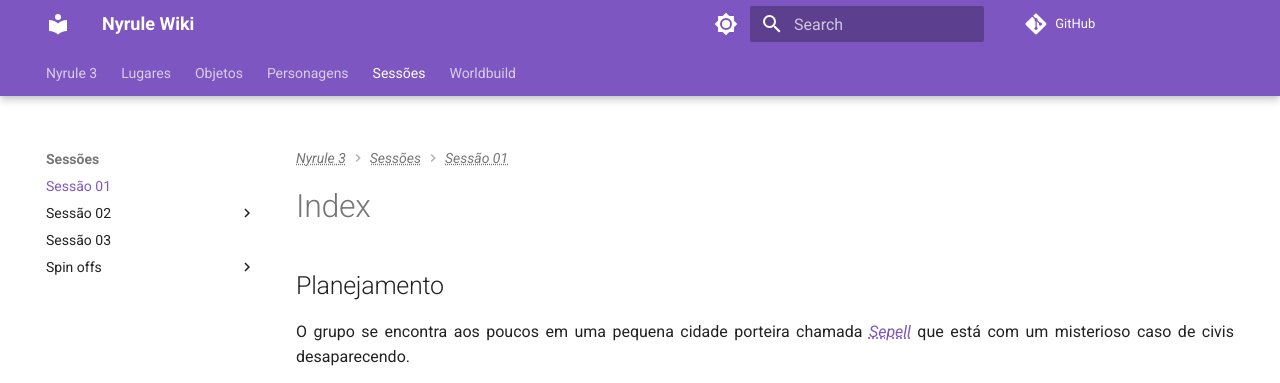
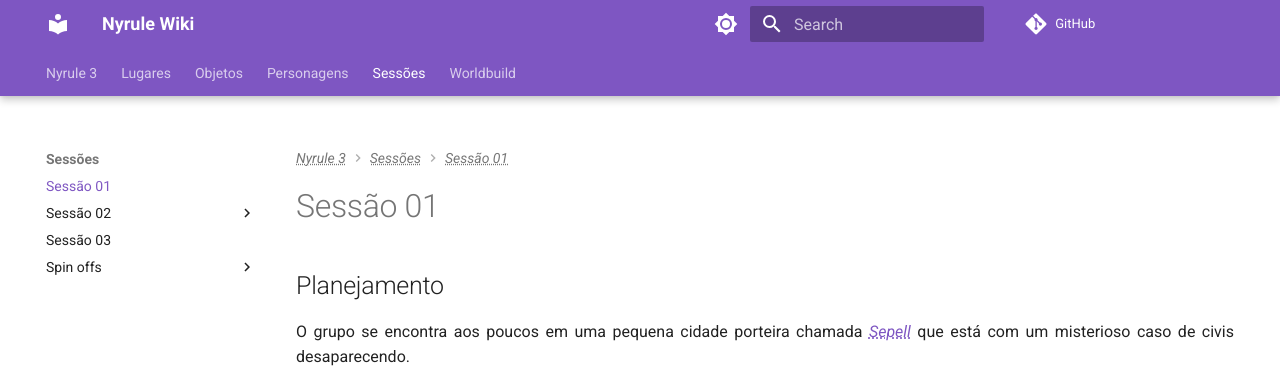
Before and after one commit to NiiMiyo/obsidian-nyrule3, an MkDocs documentation site: the page built from docs/Sessões/Sessão 01/index.md, in a window 1280 px wide and 900 px high. Shown: the top 383 px of the window. Built offline with MkDocs 1.6.1 and Material for MkDocs 9.7.7, drawn with Linux system fonts in a browser that asks for light colours; comment, search, counter and statistics services are not loaded.

Commit message:
PUSH NOTE : Sessão 01.md

```diff
--- a/docs/Sessões/Sessão 01/index.md
+++ b/docs/Sessões/Sessão 01/index.md
@@ -1,3 +1,6 @@
+---
+title: Sessão 01
+---
 ## Planejamento
 O grupo se encontra aos poucos em uma pequena cidade porteira chamada [Sepell](../../Lugares/Plano%20Material/Nyrule/Ermos/Sepell.md) que está com um misterioso caso de civis desaparecendo.
 
```
